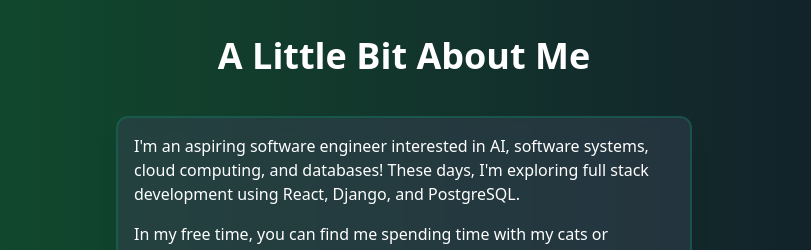
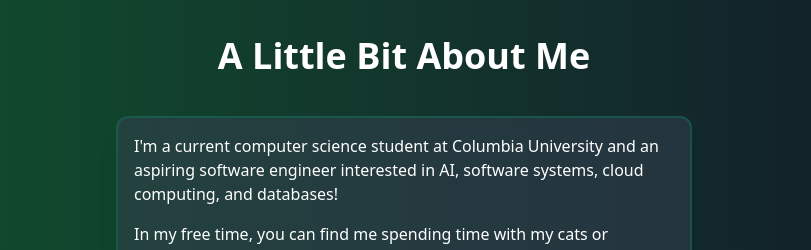
Before and after one commit to mishasgupta/mishasgupta.github.io, a React (Vite) app: page / in a window 1280 px wide. Shown: the part 840-1090 px from the top of the page, without its empty margins (236-1047 px from the left). Built offline with nearby package versions, Linux system fonts and the light colour scheme; a web font is replaced by a local one.

Commit message:
Update About

```diff
--- a/src/sections/About.jsx
+++ b/src/sections/About.jsx
@@ -8,7 +8,7 @@ const About = forwardRef((props, ref) => {
       <h3 className="text-center text-3xl md:text-4xl font-semibold">A Little Bit About Me</h3>
       <div className="flex justify-center mt-10">
         <div className="border-2 border-emerald-600/30 shadow-xl rounded-xl p-4 text-white bg-gray-700/50 backdrop-blur-sm transition-all duration-300 ease-in-out transform hover:-translate-y-1 hover:shadow-emerald-600/20 hover:border-emerald-600/70 w-sm md:w-md lg:w-xl">
-          <p className="text-md">I'm an aspiring software engineer interested in AI, software systems, cloud computing, and databases! These days, I'm exploring full stack development using React, Django, and PostgreSQL.</p>
+          <p className="text-md">I'm a current computer science student at Columbia University and an aspiring software engineer interested in AI, software systems, cloud computing, and databases!</p>
 
           <p className="text-md mt-4">In my free time, you can find me spending time with my cats or exploring nature with friends. I'm also a longtime classical musician, playing the trombone since 6th grade. Although I'm currently living in New York City, I still love to support my hometown Atlanta sports teams whenever I can!</p>
         </div>
```
